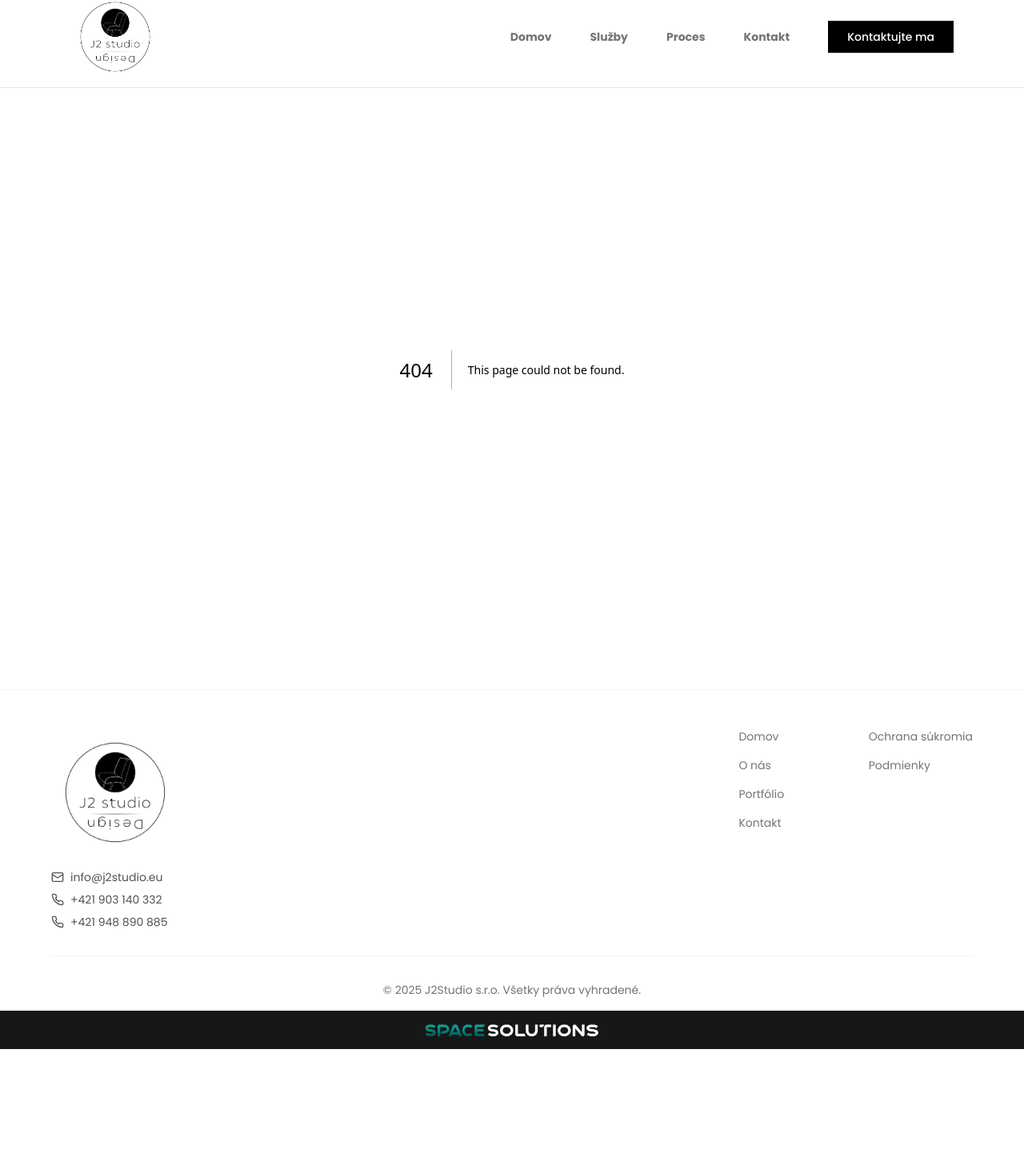
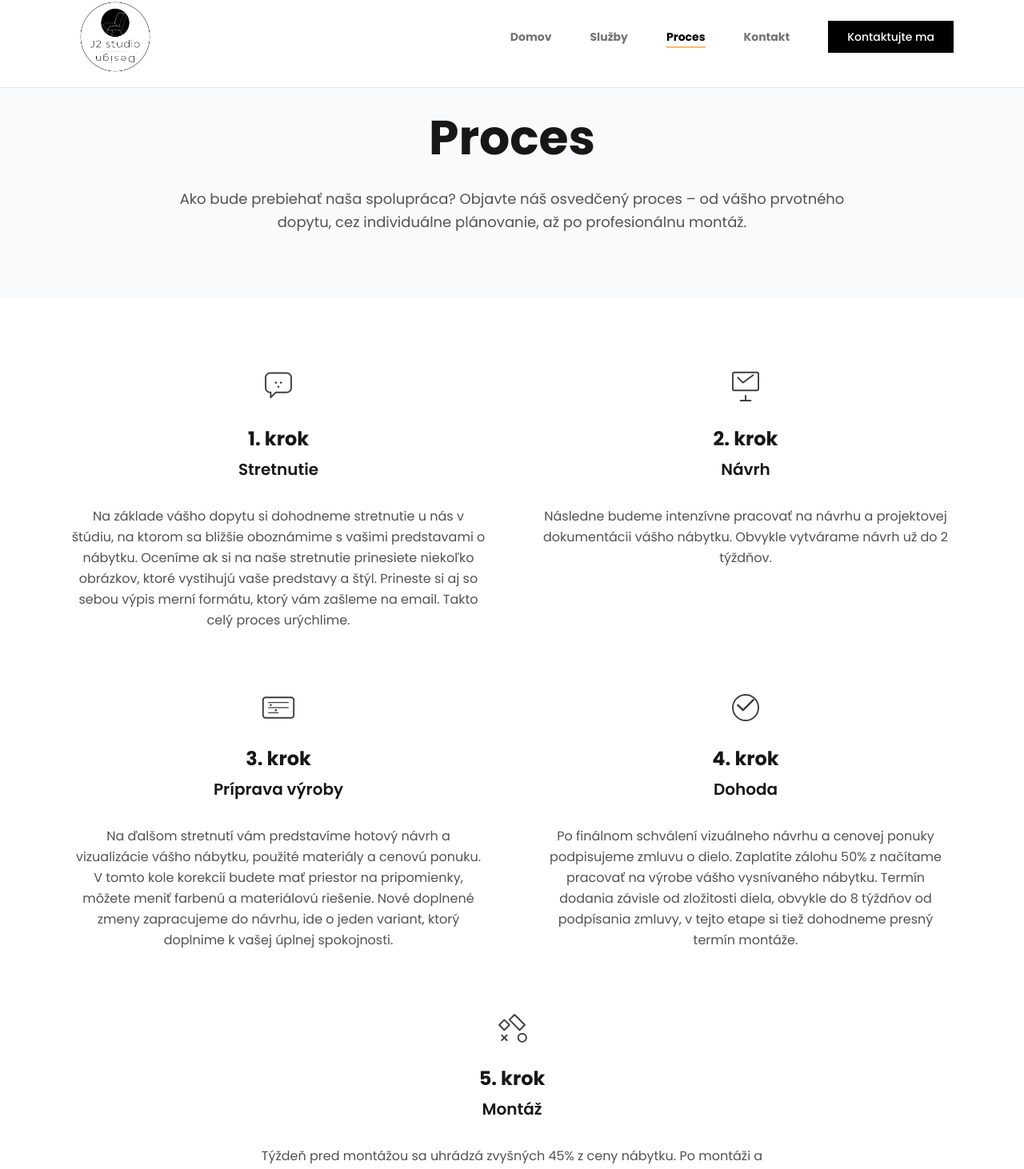
Before and after one commit to MarianMichalovic/j2studio, a Next.js app: page /proces in a window 1280 px wide. Before the commit this address had no page. Shown: the part 18-1480 px from the top of the page at 80% size. Before the commit the page ends 1330 px from the top, so only its background shows below. Built offline with nearby package versions, Linux system fonts and the light colour scheme.

Commit message:
Add process page and update navigation links
Introduces a new 'proces' page detailing the workflow steps. Updates navigation and section links to use '/proces' and '/sluzby' routes, replacing button elements with anchor tags for improved routing consistency.

```diff
--- /dev/null
+++ b/app/proces/page.tsx
@@ -0,0 +1,138 @@
+"use client"
+
+import React from "react"
+
+const processSteps = [
+  {
+    number: "1. krok",
+    title: "Stretnutie",
+    description: "Na základe vášho dopytu si dohodneme stretnutie u nás v štúdiu, na ktorom sa bližšie oboznámime s vašimi predstavami o nábytku. Oceníme ak si na naše stretnutie prinesiete niekoľko obrázkov, ktoré vystihujú vaše predstavy a štýl. Prineste si aj so sebou výpis merní formátu, ktorý vám zašleme na email. Takto celý proces urýchlime.",
+    icon: (
+      <svg className="w-16 h-16" viewBox="0 0 100 100" fill="none" xmlns="http://www.w3.org/2000/svg">
+        <path d="M25 30C25 25 29 21 34 21H66C71 21 75 25 75 30V50C75 55 71 59 66 59H45L35 69V59H34C29 59 25 55 25 50V30Z" stroke="currentColor" strokeWidth="3" strokeLinecap="round" strokeLinejoin="round"/>
+        <circle cx="45" cy="40" r="2" fill="currentColor"/>
+        <circle cx="55" cy="40" r="2" fill="currentColor"/>
+        <circle cx="50" cy="48" r="2" fill="currentColor"/>
+      </svg>
+    )
+  },
+  {
+    number: "2. krok",
+    title: "Návrh",
+    description: "Následne budeme intenzívne pracovať na návrhu a projektovej dokumentácii vášho nábytku. Obvykle vytvárame návrh už do 2 týždňov.",
+    icon: (
+      <svg className="w-16 h-16" viewBox="0 0 100 100" fill="none" xmlns="http://www.w3.org/2000/svg">
+        <rect x="25" y="20" width="50" height="35" rx="3" stroke="currentColor" strokeWidth="3"/>
+        <path d="M35 30L45 40L65 25" stroke="currentColor" strokeWidth="3" strokeLinecap="round" strokeLinejoin="round"/>
+        <path d="M50 65L50 75" stroke="currentColor" strokeWidth="3" strokeLinecap="round"/>
+        <path d="M40 75L60 75" stroke="currentColor" strokeWidth="3" strokeLinecap="round"/>
+      </svg>
+    )
+  },
+  {
+    number: "3. krok",
+    title: "Príprava výroby",
+    description: "Na ďalšom stretnutí vám predstavíme hotový návrh a vizualizácie vášho nábytku, použité materiály a cenovú ponuku. V tomto kole korekcií budete mať priestor na pripomienky, môžete meniť farbenú a materiálovú riešenie. Nové doplnené zmeny zapracujeme do návrhu, ide o jeden variant, ktorý doplnime k vašej úplnej spokojnosti.",
+    icon: (
+      <svg className="w-16 h-16" viewBox="0 0 100 100" fill="none" xmlns="http://www.w3.org/2000/svg">
+        <rect x="20" y="30" width="60" height="40" rx="5" stroke="currentColor" strokeWidth="3"/>
+        <path d="M30 40L70 40" stroke="currentColor" strokeWidth="2"/>
+        <path d="M30 50L70 50" stroke="currentColor" strokeWidth="2"/>
+        <path d="M30 60L50 60" stroke="currentColor" strokeWidth="2"/>
+        <circle cx="35" cy="45" r="2" fill="currentColor"/>
+        <circle cx="45" cy="55" r="2" fill="currentColor"/>
+      </svg>
+    )
+  },
+  {
+    number: "4. krok",
+    title: "Dohoda",
+    description: "Po finálnom schválení vizuálneho návrhu a cenovej ponuky podpisujeme zmluvu o dielo. Zaplatíte zálohu 50% z načítame pracovať na výrobe vášho vysnívaného nábytku. Termín dodania závisle od zložitosti diela, obvykle do 8 týždňov od podpísania zmluvy, v tejto etape si tiež dohodneme presný termín montáže.",
+    icon: (
+      <svg className="w-16 h-16" viewBox="0 0 100 100" fill="none" xmlns="http://www.w3.org/2000/svg">
+        <path d="M35 45L45 55L65 35" stroke="currentColor" strokeWidth="4" strokeLinecap="round" strokeLinejoin="round"/>
+        <circle cx="50" cy="50" r="25" stroke="currentColor" strokeWidth="3"/>
+      </svg>
+    )
+  },
+  {
+    number: "5. krok",
+    title: "Montáž",
+    description: "Týždeň pred montážou sa uhrádzá zvyšných 45% z ceny nábytku. Po montáži a podpísaní preberacieho protokolu vám vystavíme faktúru na posledných 5% z celkovej ceny.",
+    icon: (
+      <svg className="w-16 h-16" viewBox="0 0 100 100" fill="none" xmlns="http://www.w3.org/2000/svg">
+        <path d="M25 45L35 35L45 45L35 55Z" stroke="currentColor" strokeWidth="3" strokeLinecap="round" strokeLinejoin="round"/>
+        <path d="M55 25L75 45L65 55L45 35Z" stroke="currentColor" strokeWidth="3" strokeLinecap="round" strokeLinejoin="round"/>
+        <path d="M30 65L40 75" stroke="currentColor" strokeWidth="3" strokeLinecap="round"/>
+        <path d="M40 65L30 75" stroke="currentColor" strokeWidth="3" strokeLinecap="round"/>
+        <circle cx="70" cy="70" r="8" stroke="currentColor" strokeWidth="3"/>
+      </svg>
+    )
+  }
+]
+
+export default function ProcessPage() {
+  return (
+    <div className="min-h-screen bg-white">
+      {/* Hero sekcia */}
+      <section className="py-20 bg-gray-50">
+        <div className="max-w-4xl mx-auto px-6 text-center">
+          <h1 className="text-4xl lg:text-6xl font-bold text-neutral-900 mb-8">
+            Proces
+          </h1>
+          <p className="text-lg text-neutral-600 leading-relaxed">
+            Ako bude prebiehať naša spolupráca? Objavte náš osvedčený proces – od vášho prvotného dopytu, cez
+            individuálne plánovanie, až po profesionálnu montáž.
+          </p>
+        </div>
+      </section>
+
+      {/* Proces kroky */}
+      <section className="py-20">
+        <div className="max-w-6xl mx-auto px-6">
+          <div className="grid grid-cols-1 md:grid-cols-2 gap-12 lg:gap-16">
+            {processSteps.map((step, index) => (
+              <div key={index} className={`${index === 4 ? 'md:col-span-2 max-w-2xl mx-auto' : ''}`}>
+                <div className="text-center mb-8">
+                  <div className="flex justify-center mb-4 text-neutral-700">
+                    {step.icon}
+                  </div>
+                  <h3 className="text-2xl font-bold text-neutral-900 mb-2">
+                    {step.number}
+                  </h3>
+                  {step.title && (
+                    <h4 className="text-xl font-semibold text-neutral-900 mb-4">
+                      {step.title}
+                    </h4>
+                  )}
+                </div>
+                <p className="text-neutral-600 leading-relaxed text-center">
+                  {step.description}
+                </p>
+              </div>
+            ))}
+          </div>
+        </div>
+      </section>
+
+      {/* CTA sekcia */}
+      <section className="py-20 bg-neutral-900 text-white">
+        <div className="max-w-4xl mx-auto px-6 text-center">
+          <h2 className="text-3xl lg:text-5xl font-bold mb-6">
+            Kontaktujte nás
+          </h2>
+          <div className="mb-8">
+            <a href="tel:+421902458785" className="text-lg lg:text-xl hover:text-orange-300 transition-colors">
+              +421 903 140 332, +421 948 890 885
+            </a>
+            <br />
+            <a href="mailto:info@j2studio.eu" className="text-lg opacity-90 hover:text-orange-300 transition-colors">
+              info@j2studio.eu
+            </a>
+          </div>
+
+        </div>
+      </section>
+    </div>
+  )
+}
--- a/components/layout/navbar.tsx
+++ b/components/layout/navbar.tsx
@@ -15,7 +15,7 @@ export default function Navbar() {
     { href: "/", label: "Domov" },
     // { href: "/about", label: "O nás" },
     { href: "/sluzby", label: "Služby" },
-    { href: "/process", label: "Proces" },
+    { href: "/proces", label: "Proces" },
     { href: "/contact", label: "Kontakt" },
   ]
 
--- a/components/sections/how-we-work.tsx
+++ b/components/sections/how-we-work.tsx
@@ -75,11 +75,9 @@ export default function HowWeWork() {
 
         {/* Proces sekcia */}
         <div className="flex justify-center">
-          <div className="bg-gray-100 px-8 py-4 rounded-lg">
-            <h3 className="text-xl font-semibold text-neutral-900">
+            <a href="/proces" className="text-xl font-semibold text-neutral-900 bg-gray-100 px-8 py-4 rounded-lg">
               Proces
-            </h3>
-          </div>
+            </a>
         </div>
       </div>
     </section>
--- a/components/sections/our-services.tsx
+++ b/components/sections/our-services.tsx
@@ -63,11 +63,11 @@ export default function OurServices() {
 
         {/* Tlačidlo */}
         <div className="flex justify-center">
-          <Button
-            className="bg-white text-black hover:bg-gray-100 px-8 py-4 text-lg font-semibold"
+          <a href="/sluzby"
+            className="bg-white text-black hover:bg-gray-100 px-8 py-4 text-lg font-semibold rounded-lg"
           >
             Zistiť viac
-          </Button>
+          </a>
         </div>
       </div>
     </section>
```
